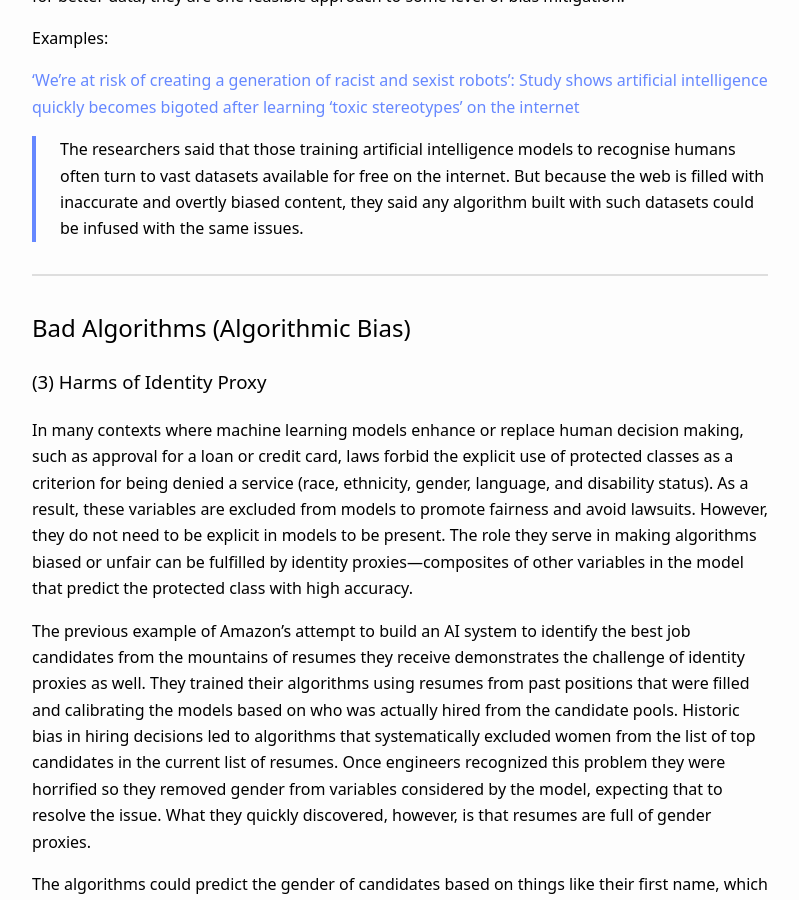
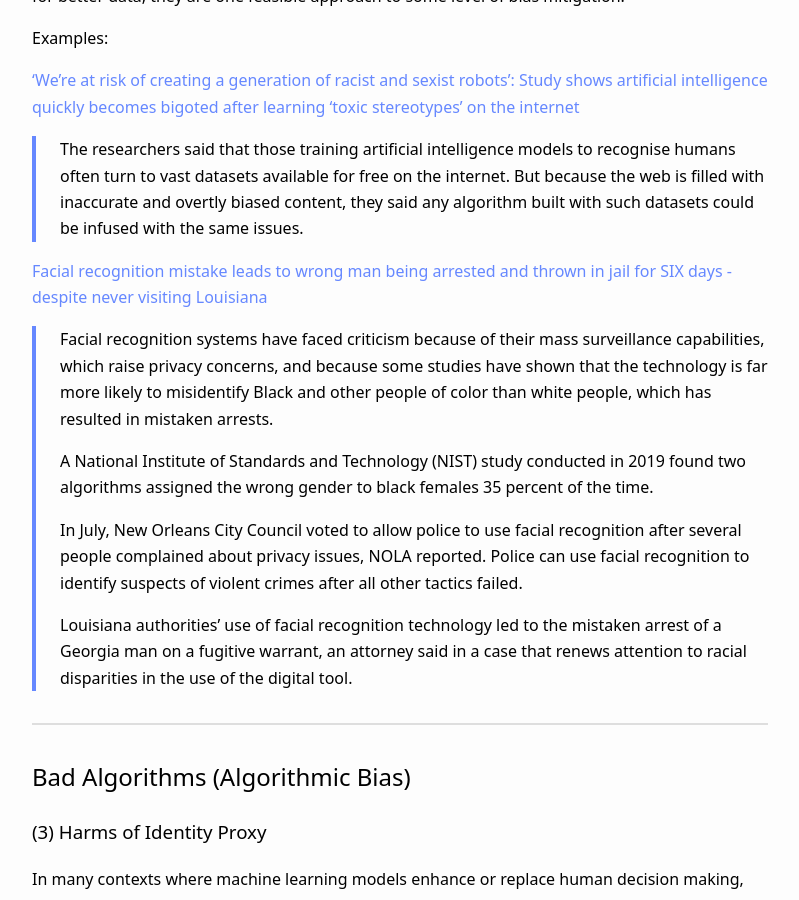
Before and after one commit to lecy/wells-dubois-protocol, a Jekyll site: the page built from index.md, in a window 1280 px wide and 900 px high, scrolled down 4328 px. Shown: the whole window, without its empty margins (240-1039 px from the left). Built offline with Jekyll 4.4.1, drawn with Linux system fonts in a browser that asks for light colours.

Commit message:
Update index.md

```diff
--- a/index.md
+++ b/index.md
@@ -74,7 +74,15 @@ Some bias-mitigation strategies might also be possible. In the policing case, fo
 
 > The researchers said that those training artificial intelligence models to recognise humans often turn to vast datasets available for free on the internet. But because the web is filled with inaccurate and overtly biased content, they said any algorithm built with such datasets could be infused with the same issues.
 
+[Facial recognition mistake leads to wrong man being arrested and thrown in jail for SIX days - despite never visiting Louisiana](https://www.dailymail.co.uk/news/article-11593521/Facial-recognition-technology-blamed-mistaken-arrest-Louisiana-purse-snatching-case.html)
 
+> Facial recognition systems have faced criticism because of their mass surveillance capabilities, which raise privacy concerns, and because some studies have shown that the technology is far more likely to misidentify Black and other people of color than white people, which has resulted in mistaken arrests.
+>
+> A National Institute of Standards and Technology (NIST) study conducted in 2019 found two algorithms assigned the wrong gender to black females 35 percent of the time.
+>
+> In July, New Orleans City Council voted to allow police to use facial recognition after several people complained about privacy issues, NOLA reported. Police can use facial recognition to identify suspects of violent crimes after all other tactics failed.
+>
+> Louisiana authorities' use of facial recognition technology led to the mistaken arrest of a Georgia man on a fugitive warrant, an attorney said in a case that renews attention to racial disparities in the use of the digital tool.
 
 
 ------------
```
